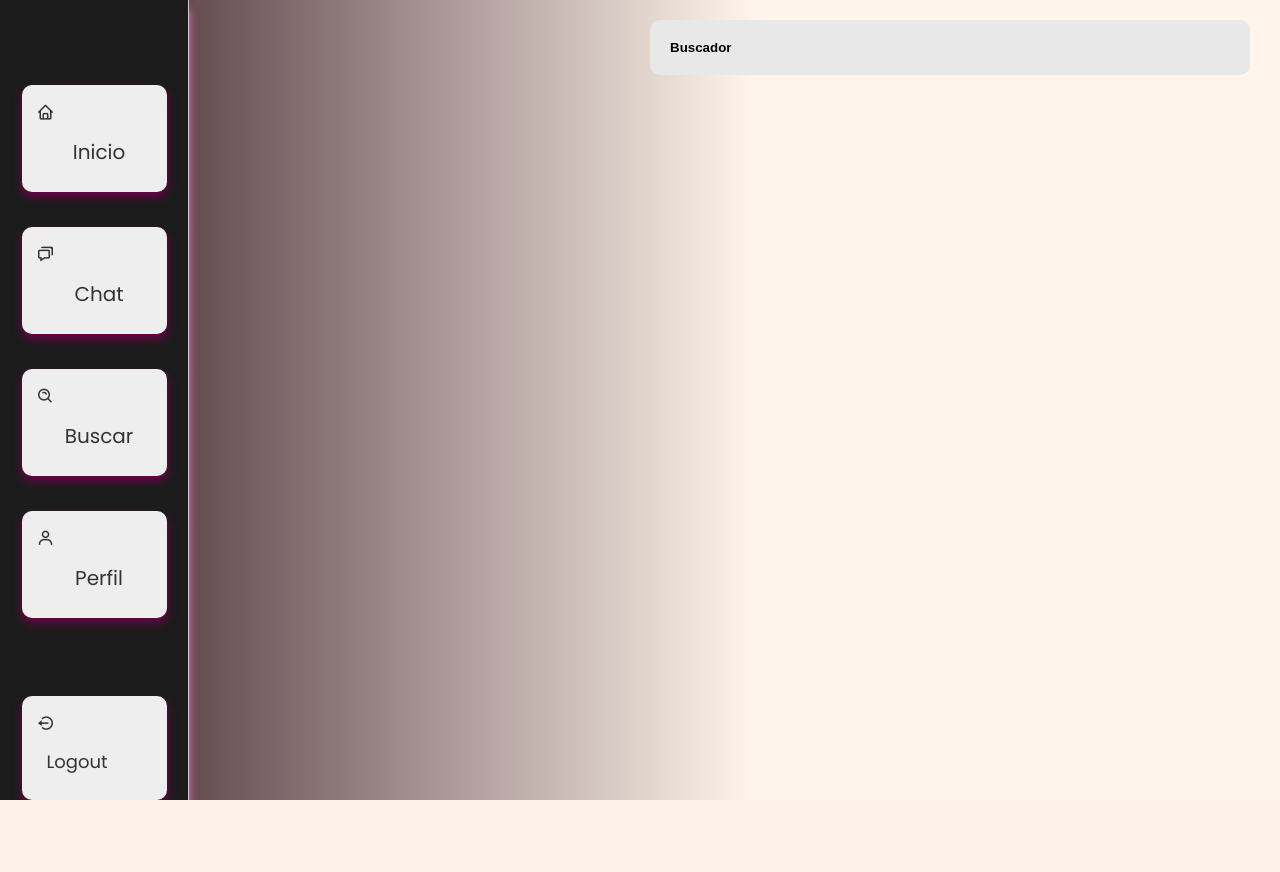
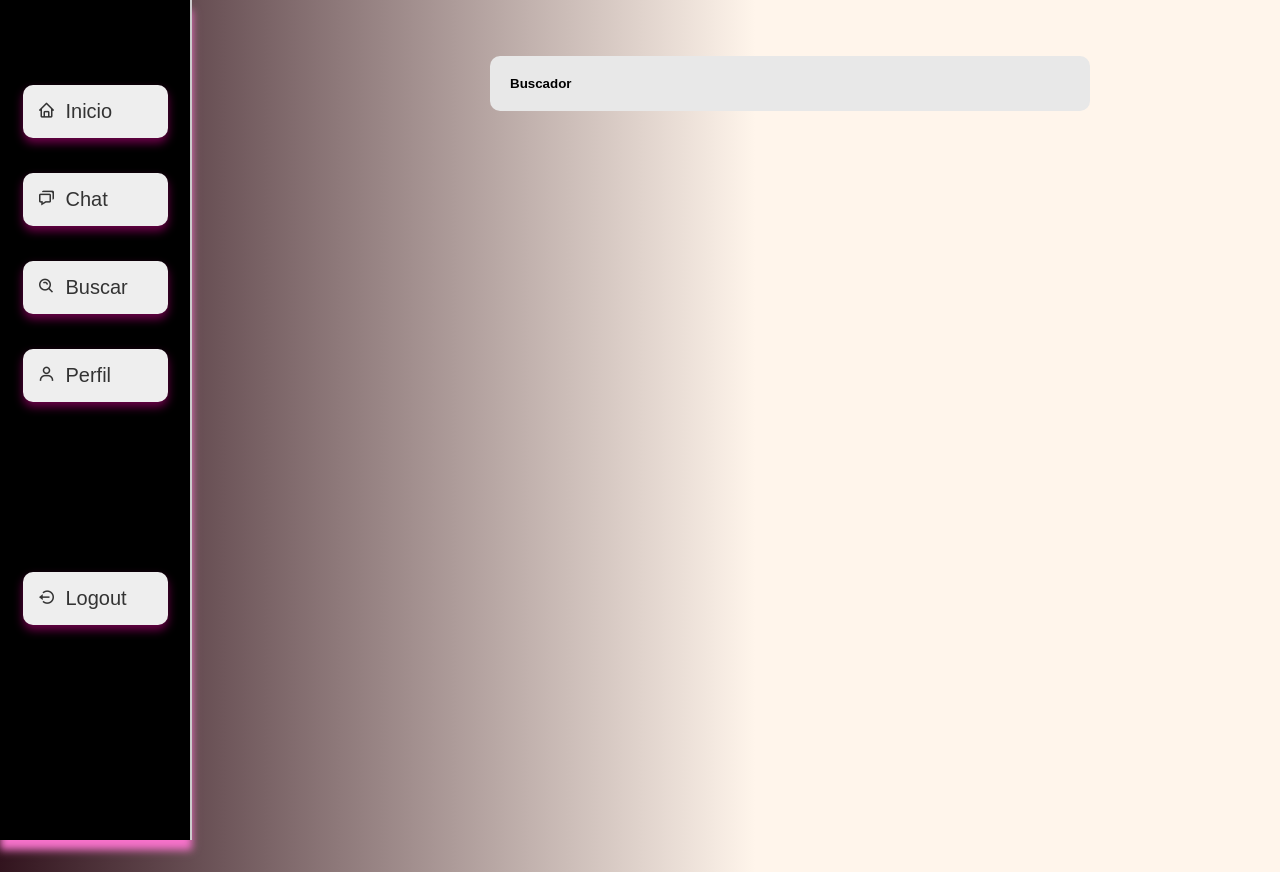
Before and after one commit to Franco4848/ProyectoFinal, a Flask app: page /buscar in a window 1280 px wide. Before the commit the page ends 800 px from the top, so only its background shows below. Run offline with Flask 3, Linux system fonts and the light colour scheme; parts of the project's set-up code (start-up, migrations or seed data) failed here and were passed over; some libraries are stand-ins or nearby versions.

Commit message:
se arreglo barra Nav en buscador

```diff
--- a/static/css/buscar.css
+++ b/static/css/buscar.css
@@ -1,11 +1,81 @@
 /* Estilos para el modal */
 
 body {
-    margin: 0;
     font-family: 'Poppins', sans-serif;
     background: linear-gradient(90deg, rgba(50,20,30,1) 0%, rgba(255,245,235,1) 59%);
     color: #333;
+    height: 100vh;
+    margin: 0;
+    padding: 0;
+    font-family: sans-serif ;
+    display: grid;
+    place-content: center;
+    height: 100vh;
+    padding: 36px;
+    grid-template-rows: 1fr; /* Para que tome toda la altura el contenido de lo que pongamos */
+
+
 }
+
+
+.contenedor-main{
+    display: flex;
+}
+.barraNav{
+    position: fixed;
+    top: 0;
+    left: 0;
+    margin: 0;
+    padding: 0;
+    padding: 20px;
+    background-color: #000;
+    width: 150px;
+    height: 100vh;
+    display: flex;
+    flex-direction: column;
+    align-items: center;
+    border-right: 2px solid #ccc;
+    box-shadow: 0 10px 8px #f672ca;
+
+
+}
+
+.itemNav{
+    padding: 15px;
+    margin: 0 0 20px 0;
+    list-style-type: none;
+    text-decoration: none;
+    background-color: #eee;
+    width: 115px;
+    font-size: 18px;
+    border-radius: 10px;
+    margin-top: 35px;
+    box-shadow: 0 5px 10px #6e024a;
+
+
+
+}
+a{
+    text-decoration: none;
+    color: inherit;
+    display: inline-block;
+    /* padding: 5px 0; */
+    margin-left: 10px;
+    font-size: 20px;
+    text-align:center;
+}
+.separador{
+    margin-top: 30px;
+}
+.supp{
+    margin-top: 150px;
+}
+.itemNav:hover{
+    background-color: #6f044c;
+    color: #ccc;
+}
+
+
 .modal {
     display: none;
     position: fixed;
@@ -91,7 +161,7 @@ input[type="number"]:focus {
 .buscador--button{
     display: flex;
     margin: auto;
-    margin-left: 650px;
+    margin-left: 300px;
     margin-top: 20px;
     width: 600px;
     align-items: center;
@@ -116,30 +186,3 @@ button:hover {
     border-radius: 10px;
     box-shadow: 0 4px 10px rgba(0, 0, 0, 0.2);
 }
-
-.itemNav {
-    padding: 15px;
-    margin: 0 0 20px 0;
-    list-style-type: none;
-    background-color: #eee;
-    width: 200px;
-    font-size: 18px;
-    border-radius: 10px;
-    transition: background-color 0.3s, transform 0.3s;
-}
-
-.itemNav:hover {
-    background-color: #d5b8b8;
-    transform: scale(1.02);
-}
-
-.itemNav a {
-    text-decoration: none;
-    color: #333;
-    padding: 10px;
-    display: block;
-}
-
-.itemNav .supp {
-    margin-top: 120px;
-}
--- a/templates/buscar.html
+++ b/templates/buscar.html
@@ -5,19 +5,14 @@
     <meta name="viewport" content="width=device-width, initial-scale=1.0">
     <title>Buscar Vinos</title>
     <link rel="stylesheet" href="/static/css/buscar.css">
-    <link rel="stylesheet" href="{{ url_for('static', filename='css/support.css') }}">
     <link href='https://unpkg.com/boxicons@2.1.4/css/boxicons.min.css' rel='stylesheet'>
-
-
     <link href="https://fonts.googleapis.com/css2?family=Josefin+Sans:ital,wght@0,100..700;1,100..700&family=Poppins:ital,wght@0,100;0,200;0,300;0,400;0,500;0,600;0,700;0,800;0,900;1,100;1,200;1,300;1,400;1,500;1,600;1,700;1,800;1,900&display=swap" rel="stylesheet">
 </head>
 
 <body>
     {% include 'support.html' %}
-
+    <main class="contenedor-main">
         <button class="buscador--button" onclick="abrirModal()">Buscador</button>
-
-
         <!-- modal -->
         <div id="myModal" class="modal">
             <div class="modal-content">
@@ -29,6 +24,7 @@
                 <div id="resultados"></div>
             </div>
         </div>
+    </main>
 
     <script>
         // abrir el modal
--- a/templates/support.html
+++ b/templates/support.html
@@ -19,7 +19,7 @@
         <li class="itemNav"><i class='bx bx-user'></i><a  class="links--nav" href="/perfil/{{ current_user.id }}">Perfil</a></li>
         </div>
 
-        <li class="itemNav supp "><i class='bx bx-log-out-circle'></i><a href="/logout">Logout</a></li>
+        <li class="itemNav supp "><i class='bx bx-log-out-circle'></i><a class="links--nav" href="/logout">Logout</a></li>
     </ul>
     <!-- <div id="myModal" class='modal'>
         <div class="modal-content">
```
Also changed, not shown: static/css/muro.css (+1 -59 lines). Lines whose indentation alone changed are shown as unchanged.
